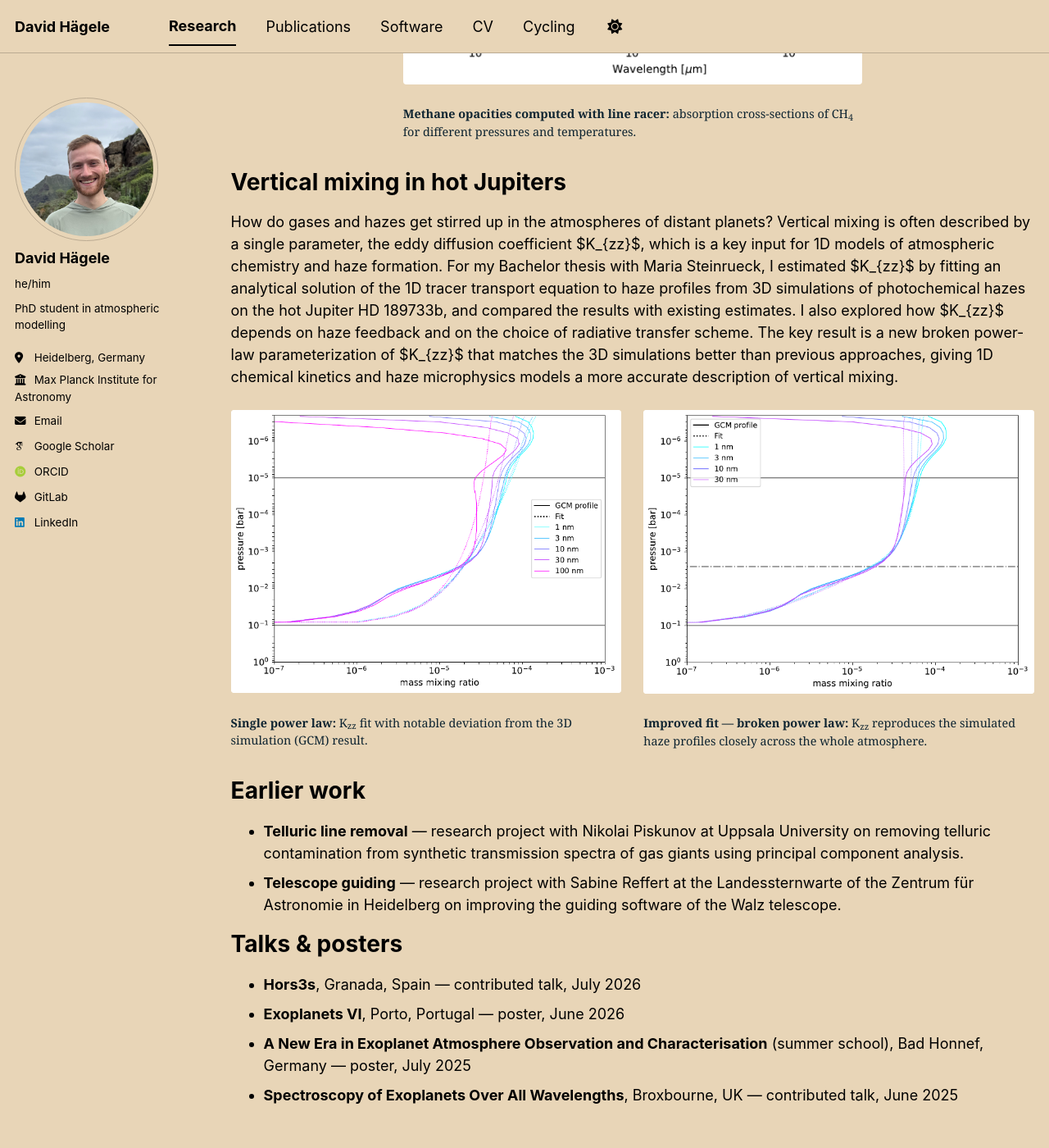
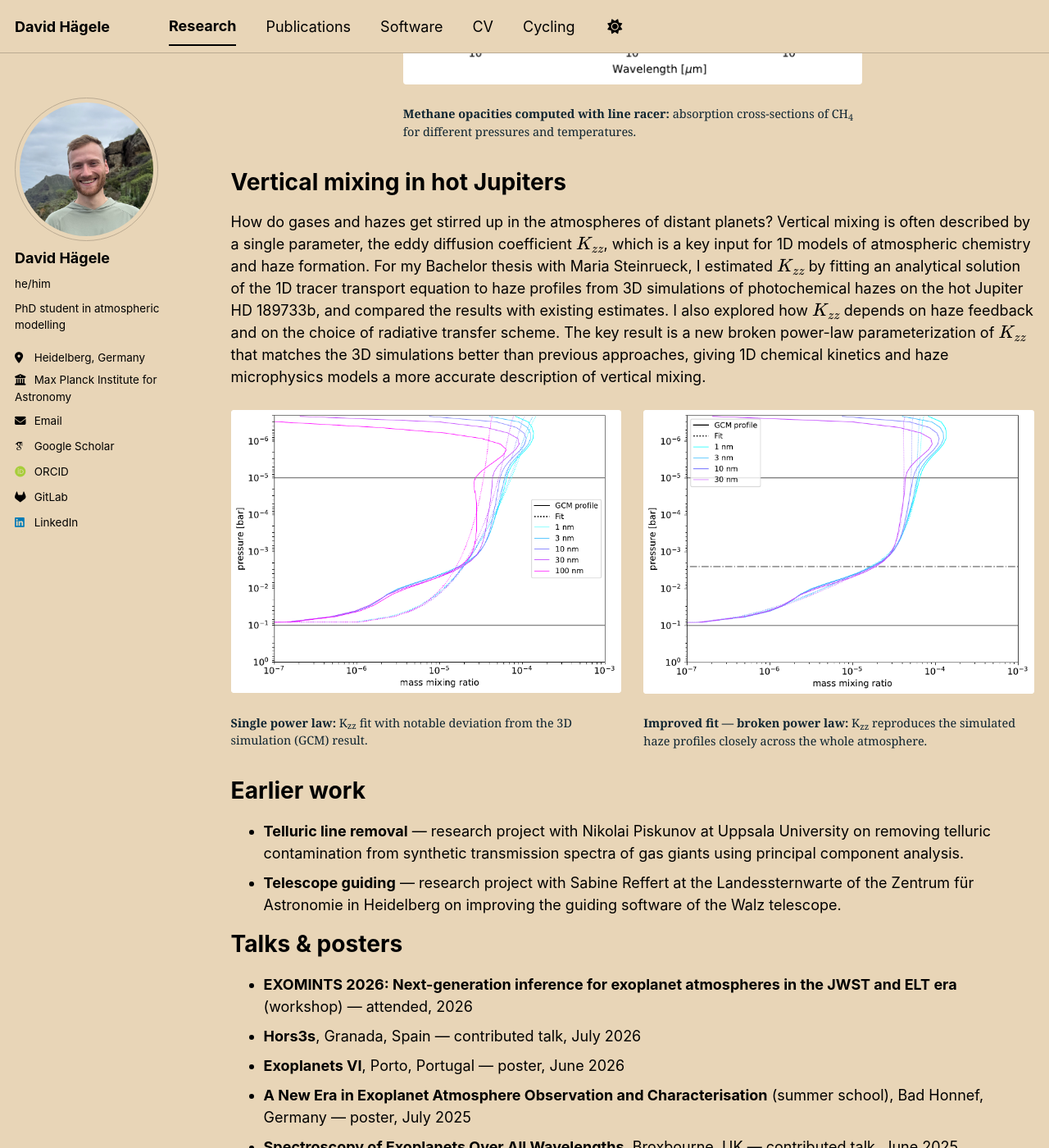
Before and after one commit to DavidHaegele/DavidHaegele.github.io, a Jekyll site: the page built from _pages/research.md, in a window 1280 px wide and 1400 px high, scrolled down 1110 px. Shown: the whole window at 82% size. Built offline with Jekyll 4.4.1, drawn with Linux system fonts in a browser that asks for light colours; some web fonts are replaced; a script bundle is joined from its source files by our own code; library files that are not in the unit come from our copies.

Commit message:
Fixed small mistakes

```diff
--- a/_pages/research.md
+++ b/_pages/research.md
@@ -35,10 +35,10 @@ Vertical mixing in hot Jupiters
 ======
 
 How do gases and hazes get stirred up in the atmospheres of distant planets?
-Vertical mixing is often described by a single parameter, the eddy diffusion coefficient $K_{zz}$, which is a key input for 1D models of atmospheric chemistry and haze formation.
-For my Bachelor thesis with Maria Steinrueck, I estimated $K_{zz}$ by fitting an analytical solution of the 1D tracer transport equation to haze profiles from 3D simulations of photochemical hazes on the hot Jupiter HD 189733b, and compared the results with existing estimates.
-I also explored how $K_{zz}$ depends on haze feedback and on the choice of radiative transfer scheme.
-The key result is a new broken power-law parameterization of $K_{zz}$ that matches the 3D simulations better than previous approaches, giving 1D chemical kinetics and haze microphysics models a more accurate description of vertical mixing.
+Vertical mixing is often described by a single parameter, the eddy diffusion coefficient $$K_{zz}$$, which is a key input for 1D models of atmospheric chemistry and haze formation.
+For my Bachelor thesis with Maria Steinrueck, I estimated $$K_{zz}$$ by fitting an analytical solution of the 1D tracer transport equation to haze profiles from 3D simulations of photochemical hazes on the hot Jupiter HD 189733b, and compared the results with existing estimates.
+I also explored how $$K_{zz}$$ depends on haze feedback and on the choice of radiative transfer scheme.
+The key result is a new broken power-law parameterization of $$K_{zz}$$ that matches the 3D simulations better than previous approaches, giving 1D chemical kinetics and haze microphysics models a more accurate description of vertical mixing.
 
 <div style="display: flex; flex-wrap: wrap; gap: 1.5em; margin: 1.5em 0; align-items: flex-start;">
   <figure style="flex: 1 1 280px; margin: 0;">
@@ -60,6 +60,7 @@ Earlier work
 Talks & posters
 ======
 
+- **EXOMINTS 2026: Next-generation inference for exoplanet atmospheres in the JWST and ELT era** (workshop) — attended, 2026
 - **Hors3s**, Granada, Spain — contributed talk, July 2026
 - **Exoplanets VI**, Porto, Portugal — poster, June 2026
 - **A New Era in Exoplanet Atmosphere Observation and Characterisation** (summer school), Bad Honnef, Germany — poster, July 2025
--- /dev/null
+++ b/google7e30bd08287817e0.html
@@ -0,0 +1 @@
+google-site-verification: google7e30bd08287817e0.html
```
Also changed, not shown: _pages/software.md (+1 -1 lines), _publications/2024-07-15-inhomogeneous-terminators-wasp39b.md (+0 -1 lines), _publications/2025-09-26-wasp39b-limb-asymmetries.md (+0 -1 lines).
